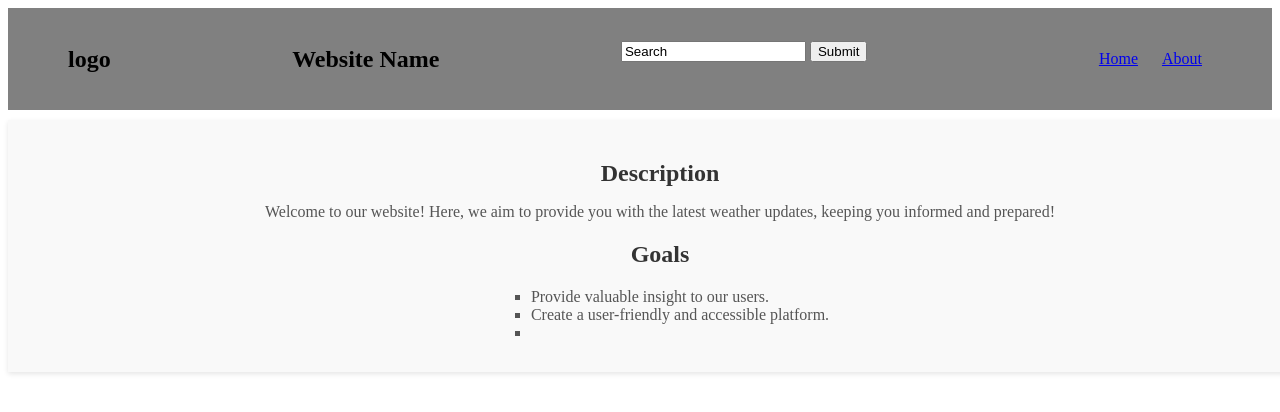
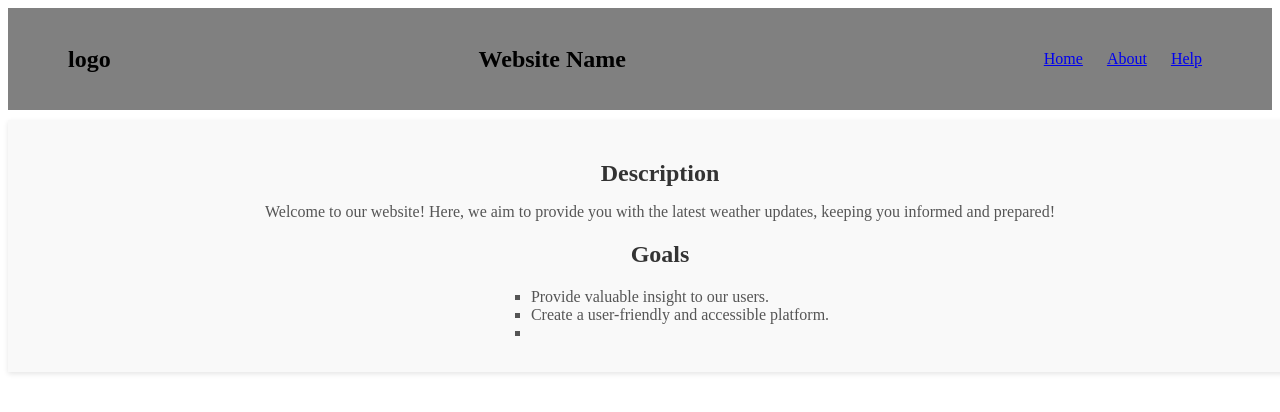
Before and after one commit to combew/INST377Project, a plain HTML site: page About.html in a window 1280 px wide. Shown: the top 412 px of the page. Drawn offline with Linux system fonts and the light colour scheme.

Commit message:
changed nav bar

```diff
--- a/About.html
+++ b/About.html
@@ -9,13 +9,10 @@
             <nav id="nav">
               <h1>logo</h1>
               <h2>Website Name</h2>
-                <form>
-                  <input type="text" value="Search" required>
-                  <input type="submit">
-                </form>
                 <ul>
                   <li><a href="homepage.html">Home</a></li>
                   <li><a href="About.html">About</a></li>
+                  <li><a href="help.html">Help</a></li>
                 </ul>
             </nav>
 
```
Also changed, not shown: help.html (+0 -4 lines).
